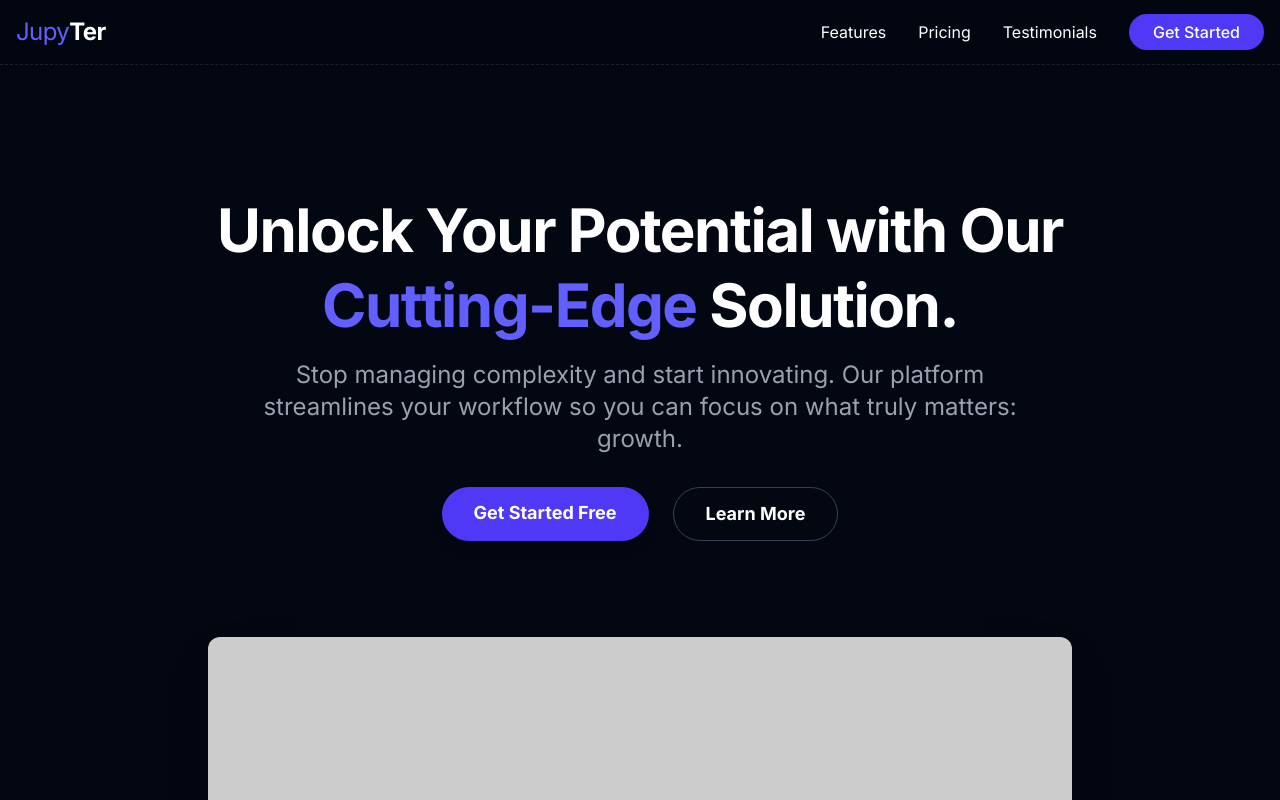
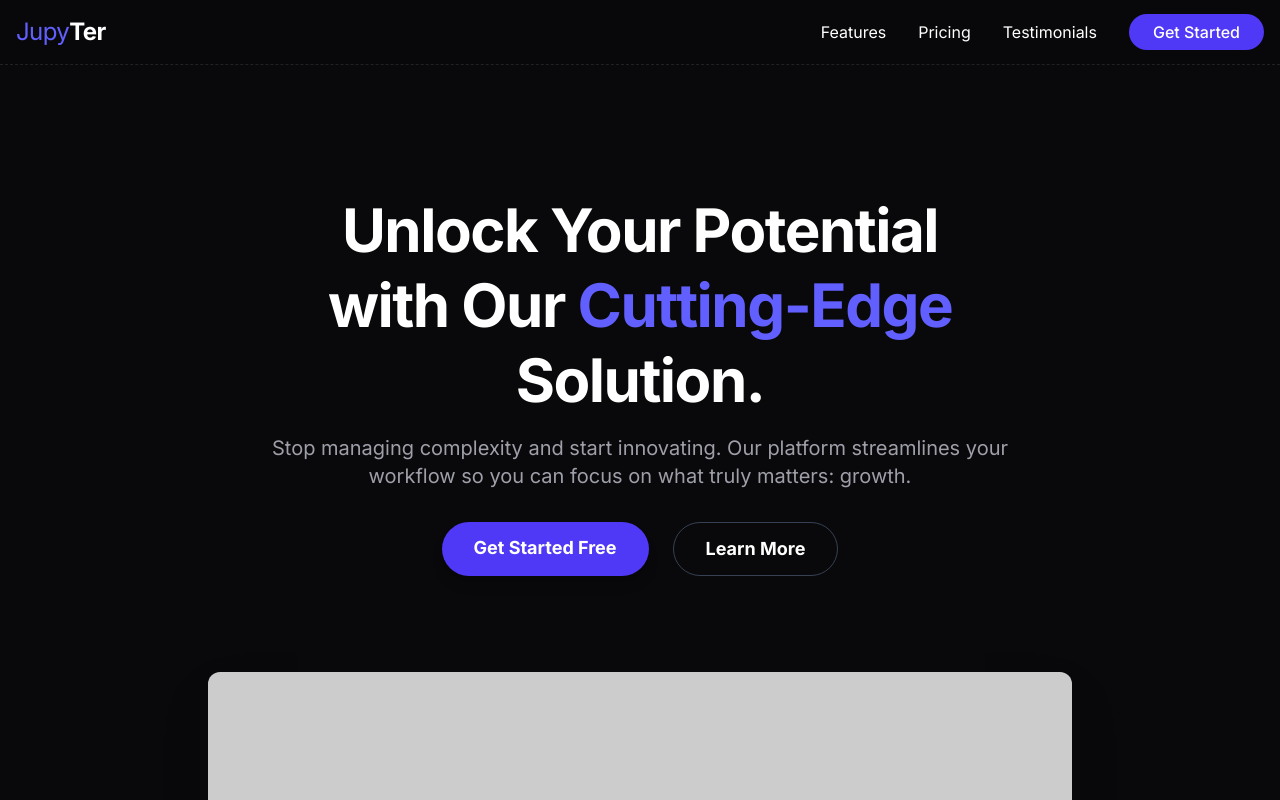
Before and after one commit to Likeur/jupyter, a website: page index.html in a window 1280 px wide. Shown: the top 800 px of the page. Drawn offline with Linux system fonts and the light colour scheme; placeholder pictures from the web are drawn by us; a small style sheet from the web is missing.

Commit message:
fix: change website color

```diff
--- a/index.html
+++ b/index.html
@@ -14,9 +14,9 @@
       referrerpolicy="no-referrer"
     />
   </head>
-  <body class="bg-gray-950 text-white overflow-x-hidden">
+  <body class="bg-zinc-950 text-white overflow-x-hidden">
     <!-- Navbar -->
-    <header class="sticky top-0 z-50 bg-gray-950/80 backdrop-blur-sm border-b border-zinc-50/10 border-dashed ">
+    <header class="sticky top-0 z-50 bg-zinc-950/80  backdrop-blur-sm border-b border-zinc-50/10 border-dashed ">
       <nav
         class="container mx-auto px-4 py-4 flex justify-between items-center"
       >
@@ -101,15 +101,15 @@
       <!-- Hero Section -->
       <section
         id="hero"
-        class="container mx-auto px-4 py-20 md:py-32 text-center"
+        class="container mx-auto px-4 flex flex-col items-center py-20 md:py-32 text-center"
       >
         <h1
-          class="text-4xl md:text-6xl font-extrabold leading-tight tracking-tight mb-4"
+          class="text-4xl md:text-6xl lg:w-[50vw]  text-center font-extrabold leading-tight tracking-tight mb-4"
         >
           Unlock Your Potential with Our
           <span class="text-indigo-500">Cutting-Edge</span> Solution.
         </h1>
-        <p class="text-lg md:text-2xl text-gray-400 mb-8 max-w-3xl mx-auto">
+        <p class="text-md md:text-xl font-light text-zinc-400 mb-8 max-w-3xl mx-auto">
           Stop managing complexity and start innovating. Our platform
           streamlines your workflow so you can focus on what truly matters:
           growth.
```
Also changed, not shown: css/output.css.
